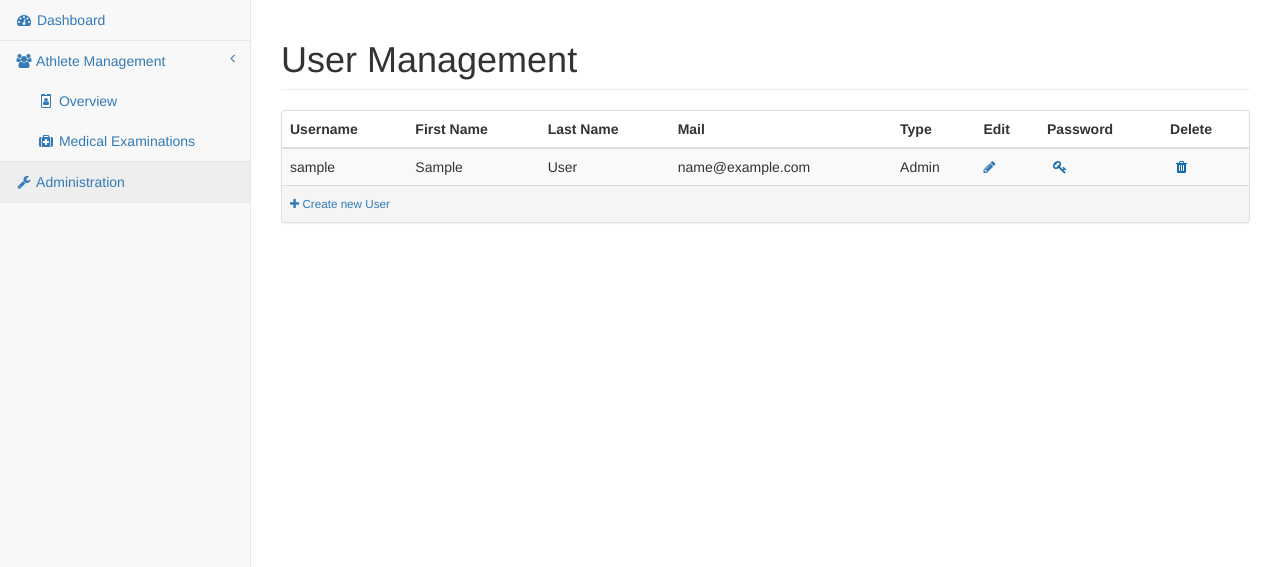
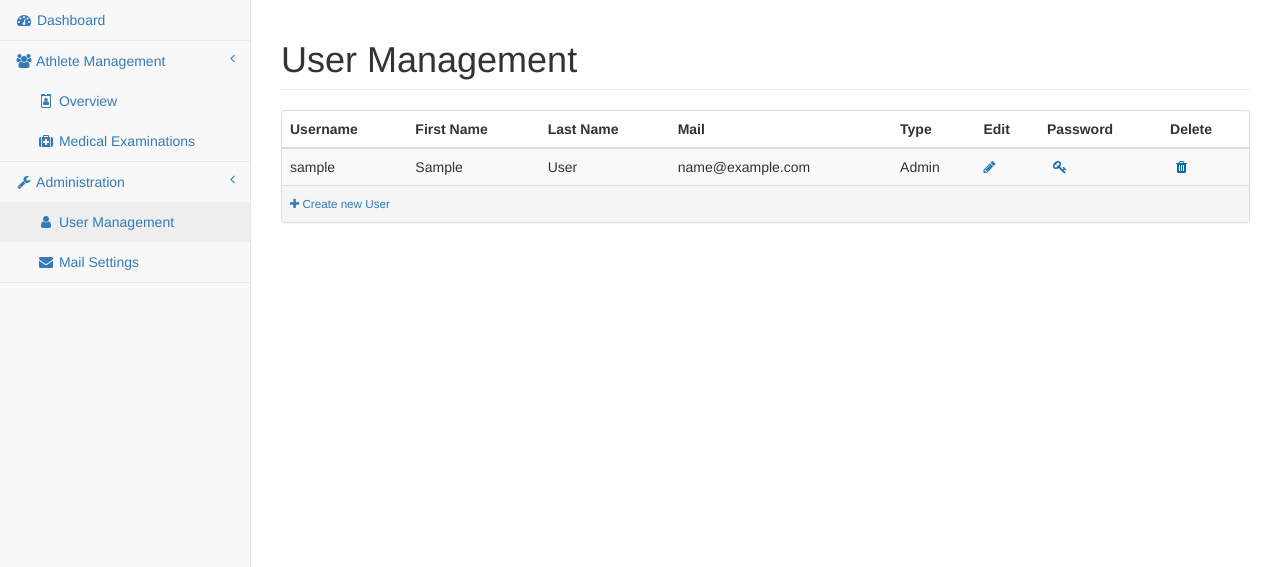
Before and after one commit to pacnos/SwimTeamManager, a Django app: page /admin/ in a window 1280 px wide. Shown: the part 51-618 px from the top of the page. Run offline with Django 3.2, Linux system fonts and the light colour scheme; the visitor is signed in with stand-in values (Sample User, id 1); data comes from the database, SQL or seed files in the repository; some libraries are stand-ins or nearby versions.

Commit message:
Add mail settings view

```diff
--- a/AdminBackend/urls.py
+++ b/AdminBackend/urls.py
@@ -7,7 +7,7 @@ app_name = 'AdminBackend'
 urlpatterns = [
     url(r'^$', views.UserManagementView.as_view(), name='overview'),
 
-
+    url(r'^mail/$', views.MailSettingsView.as_view(), name='mailSettings'),
 
     url(r'^user/create/$', views.UserCreateView.as_view(), name='userCreate'),
     url(r'^user/edit/(?P<pk>[0-9]+)/$', views.UserEditView.as_view(), name='userEdit'),
--- a/AdminBackend/views/views.py
+++ b/AdminBackend/views/views.py
@@ -1,13 +1,17 @@
 from django.contrib.auth.models import User
 from django.contrib.auth.views import LoginView
+from django.core.exceptions import ObjectDoesNotExist
+from django.shortcuts import render
 from django.urls import reverse_lazy
 
 from django.views.generic import ListView
+from django.views.generic.base import TemplateView, View
 
 from django.views.generic.edit import FormView
 
-from AdminBackend.forms.forms import BasicUserForm, FullUserForm
+from AdminBackend.forms.forms import BasicUserForm, FullUserForm, MedicalMailForm
 from AdminBackend.mixins.group_mixins import AdminPermissionRequiredMixin
+from AdminBackend.models import MailSettings
 
 
 class UserManagementView(AdminPermissionRequiredMixin, ListView):
@@ -138,3 +142,88 @@ class TMLoginView(LoginView):
         context["title"] = "Login"
 
         return context
+
+
+class MailSettingsView(View):
+    """
+    View which shows the mail settings
+    """
+    form_class = MedicalMailForm
+    template_name = "admin/mail_settings.html"
+    data_object = {
+        'title': "Mail Settings"
+    }
+
+    def get(self, request, *args, **kwargs):
+        """
+        Get method
+        :param request:
+        :param args:
+        :param kwargs:
+        :return:
+        """
+        # Try to get available medical data
+        form = self.__get_medical_form()
+
+        self.data_object["medical_form"] = form
+
+        return render(request, self.template_name, self.data_object)
+
+    def post(self, request, *args, **kwargs):
+        """
+        Post method
+        :param request:
+        :param args:
+        :param kwargs:
+        :return:
+        """
+        # Load standard forms
+        form = self.__get_medical_form()
+
+        # Determine action
+        action = self.request.POST['action']
+
+        # Medical Mail form selected
+        if action=="medical_mail":
+            form = self.form_class(request.POST, prefix="medical_mail")
+
+            if form.is_valid():
+                self.__update_medical_mail_settings(form.cleaned_data["medical_mail_title"],
+                                                    form.cleaned_data["medical_mail_text"])
+                self.data_object["medical_success"] = True
+
+        # Add forms to view and return
+        self.data_object["medical_form"] = form
+
+        return render(request, self.template_name, self.data_object)
+
+    def __get_medical_form(self):
+        """
+        Returns the medical form
+        :return:
+        """
+        try:
+            settings_object = MailSettings.objects.get(pk=1)
+            form = self.form_class(instance=settings_object, prefix="medical_mail")
+        except ObjectDoesNotExist as ex:
+            form = self.form_class(prefix="medical_mail")
+
+        return form
+
+    def __update_medical_mail_settings(self, title, text):
+        """
+        Updates the medical Mail settings
+        :param title:
+        :param text:
+        :return:
+        """
+
+        try:
+            settings_object = MailSettings.objects.get(pk=1)
+        except ObjectDoesNotExist as ex:
+            settings_object = MailSettings()
+
+        settings_object.medical_mail_title = title
+        settings_object.medical_mail_text = text
+
+        settings_object.save()
--- a/templates/base_backend.html
+++ b/templates/base_backend.html
@@ -54,7 +54,15 @@
                             </ul>
                         </li>
                         <li>
-                            <a href="{% url 'AdminBackend:overview' %}"><i class="fa fa-wrench fa-fw"></i> Administration</a>
+                            <a href="#"><i class="fa fa-wrench fa-fw"></i> Administration <span class="fa arrow"></span></a>
+                            <ul class="nav nav-second-level">
+                                <li>
+                                    <a href="{% url 'AdminBackend:overview' %}"><i class="fa fa-user fa-fw"></i> User Management</a>
+                                </li>
+                                <li>
+                                    <a href="{% url 'AdminBackend:mailSettings' %}"><i class="fa fa-envelope fa-fw"></i> Mail Settings</a>
+                                </li>
+                            </ul>
                         </li>
 
                     </ul>
```
Also changed, not shown: AdminBackend/forms/forms.py (+10 -1 lines), AdminBackend/templates/admin/mail_settings.html (added, +53 -0 lines).
